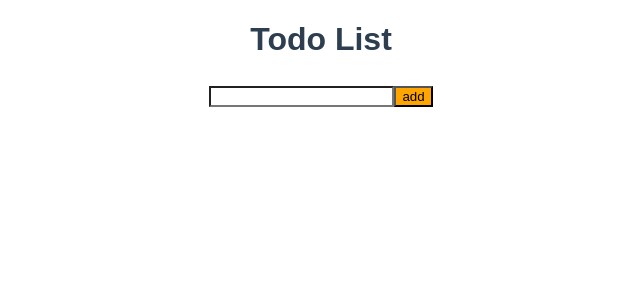
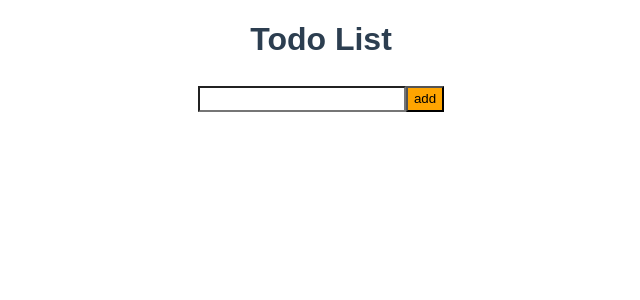
Before and after one commit to minako-nakanishi/TodoList_vue, a Vue app: page / in a window 1280 px wide. Shown: the top 300 px of the page, without its empty margins (319-959 px from the left). Built offline with nearby package versions, Linux system fonts and the light colour scheme.

Commit message:
id名の変更

```diff
--- a/src/components/Todo.vue
+++ b/src/components/Todo.vue
@@ -8,8 +8,8 @@
         <td><button v-show="todo.do !=''" v-on:click="delTodo(index)">X</button></td>
       </tr>
     </table>
-    <input id="submit" type="text" v-model="todos" />
-    <button id="add" v-on:click="addTodo()">add</button>
+    <input id="add" type="text" v-model="todos" />
+    <button id="submit" v-on:click="addTodo()">add</button>
   </div>
 </template>
 
@@ -48,12 +48,15 @@
   color: #2c3e50;
 }
 
-#submit{
+#add{
   background-color: white;
+  height: 20px;
+  width: 200px;
 }
 
-#add{
+#submit{
   background-color: orange;
+  height: 26px;
 }
 
 .done{
```
